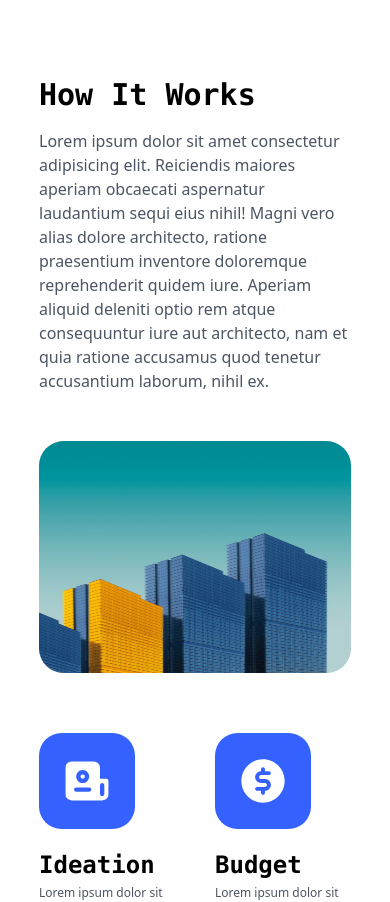
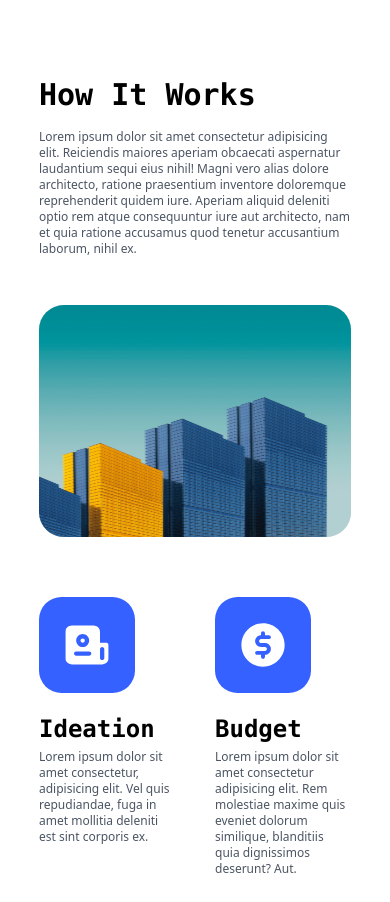
Before and after one commit to vishnubansal001/Embrace, a React (Create React App) app: page / in a window 390 px wide. Shown: the part 2380-3282 px from the top of the page. Built offline with nearby package versions, Linux system fonts and the light colour scheme.

Commit message:
little bit of responsivenes with ourwork part start

```diff
--- a/src/App.js
+++ b/src/App.js
@@ -1,4 +1,4 @@
-import { Commitments, Community, Hero, Navbar, Working } from "./components";
+import { Commitments, Community, Hero, Navbar, OurWork, Working } from "./components";
 
 function App() {
   return (
@@ -9,6 +9,7 @@ function App() {
         <Community/>
         <Commitments/>
         <Working/>
+        <OurWork/>
       </main>
     </>
   );
--- /dev/null
+++ b/src/components/OurWork.jsx
@@ -0,0 +1,11 @@
+import React from 'react'
+
+const OurWork = () => {
+  return (
+    <div>
+
+    </div>
+  )
+}
+
+export default OurWork
--- a/src/components/Working.jsx
+++ b/src/components/Working.jsx
@@ -15,7 +15,7 @@ const Working = () => {
               <h1 className="lg:text-5xl md:text-4xl text-3xl font-mono font-semibold">
                 How It Works
               </h1>
-              <p className="font-normal text-base sm:text-xs text-gray-600">
+              <p className="font-normal lg:text-base text-xs text-gray-600">
                 Lorem ipsum dolor sit amet consectetur adipisicing elit.
                 Reiciendis maiores aperiam obcaecati aspernatur laudantium sequi
                 eius nihil! Magni vero alias dolore architecto, ratione
--- a/src/components/index.js
+++ b/src/components/index.js
@@ -3,3 +3,4 @@ export {default as Hero} from './Hero.jsx';
 export {default as Community} from './Community.jsx';
 export {default as Commitments} from './Commitments.jsx';
 export {default as Working} from './Working.jsx';
+export {default as OurWork} from './OurWork.jsx';
```
